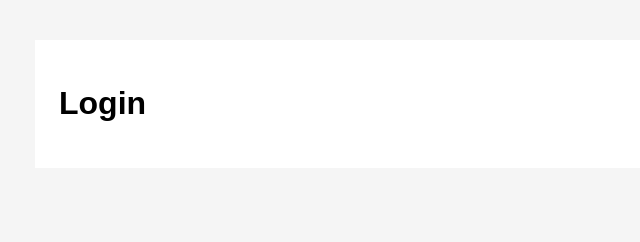
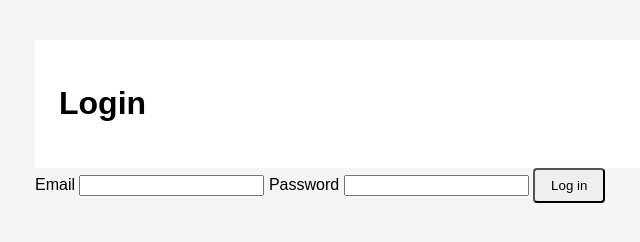
Before and after one commit to pluralsight-cloud/git-version-control-introduction, a plain HTML site: page login.html in a window 1280 px wide. Shown: the whole page, without its empty margins (5-645 px from the left). Drawn offline with Linux system fonts and the light colour scheme.

Commit message:
Add login form

```diff
--- a/login.html
+++ b/login.html
@@ -10,5 +10,15 @@
     <main>
         <h1>Login</h1>
     </main>
+
+    <form>
+        <label for="email">Email</label>
+        <input id="email" name="email" type="email">
+
+        <label for="password">Password</label>
+        <input id="password" name="password" type="password">
+
+        <button type="submit">Log in</button>
+    </form>
 </body>
 </html>
```
